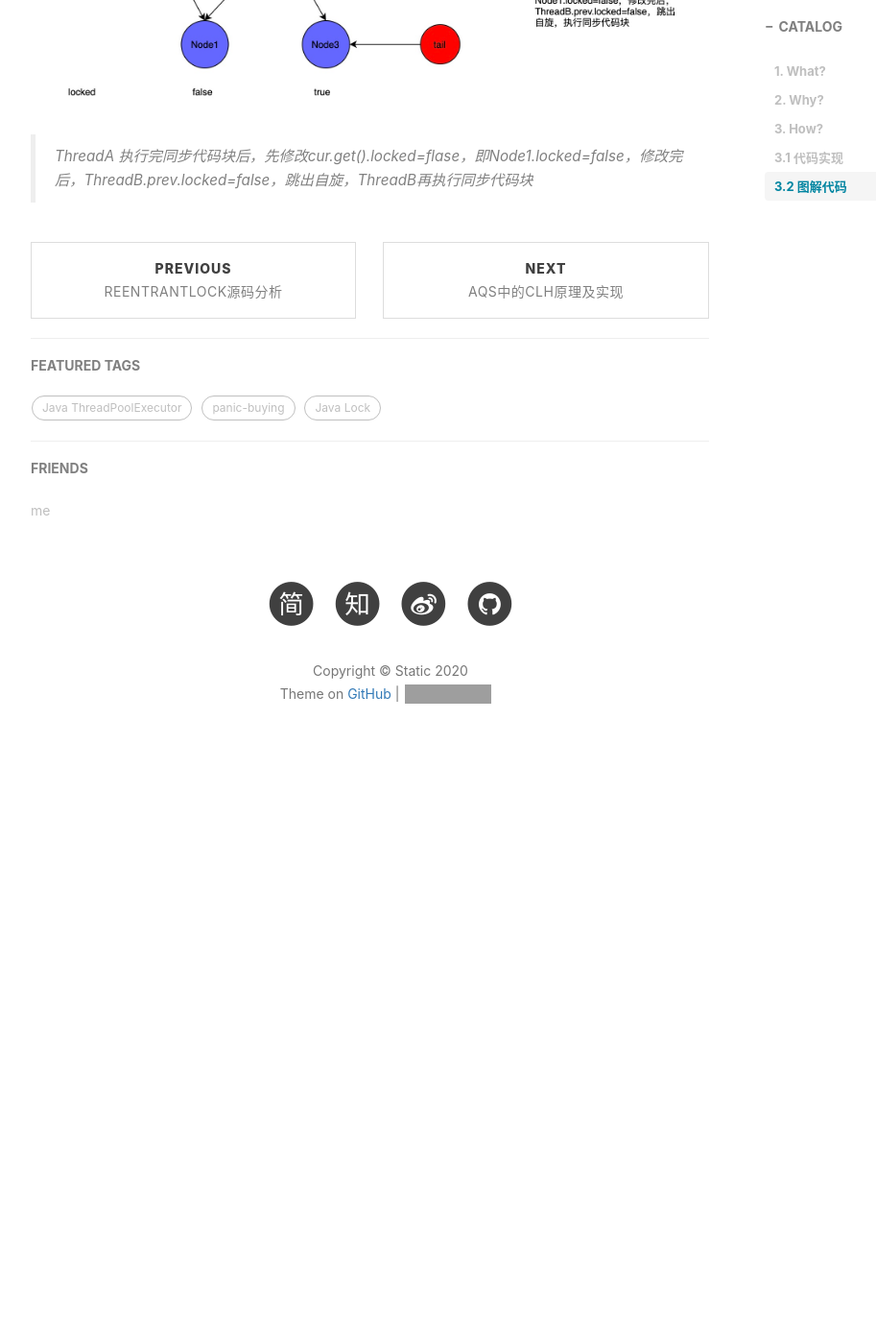
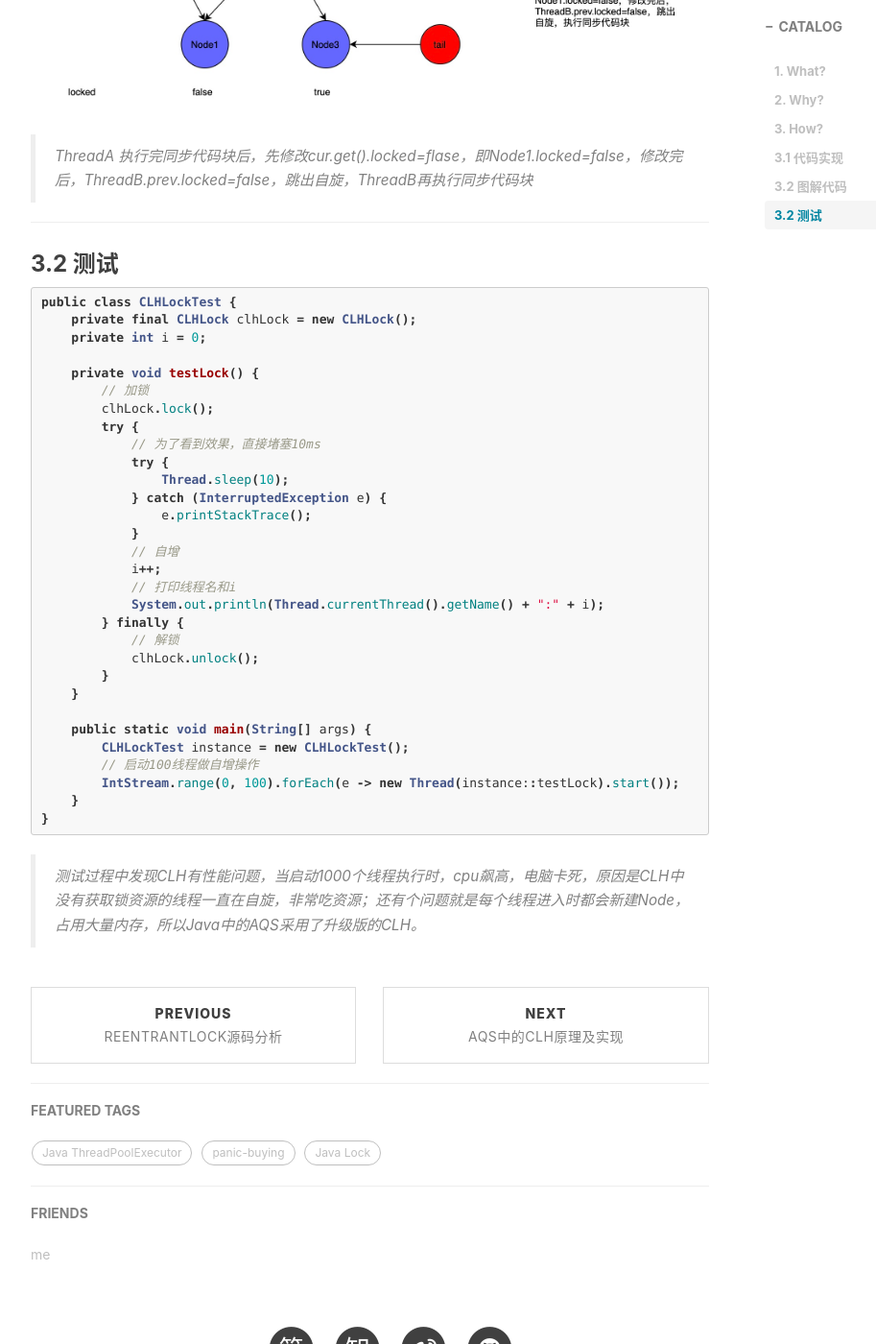
Before and after one commit to whvixd/qilixiang.github.io, a Jekyll site: the page built from _posts/2020-05-14-CLH.md, in a window 1280 px wide and 1400 px high, scrolled down 4586 px. Shown: the whole window at 96% size, without its empty margins (233-1146 px from the left). Built offline with Jekyll 4.4.1, drawn with Linux system fonts in a browser that asks for light colours; nearby versions of some CDN libraries; comment, search, counter and statistics services are not loaded; before the commit the page ends 5413 px from its top, so only the background shows below that; grey boxes are pictures that could not be loaded.

Commit message:
添加测试

````diff
--- a/_posts/2020-05-14-CLH.md
+++ b/_posts/2020-05-14-CLH.md
@@ -142,3 +142,42 @@ public class CLHLock implements Lock {
 </html>
 
 > ThreadA 执行完同步代码块后，先修改cur.get().locked=flase，即Node1.locked=false，修改完后，ThreadB.prev.locked=false，跳出自旋，ThreadB再执行同步代码块
+
+---
+
+### 3.2 测试
+
+```java
+public class CLHLockTest {
+    private final CLHLock clhLock = new CLHLock();
+    private int i = 0;
+
+    private void testLock() {
+        // 加锁
+        clhLock.lock();
+        try {
+            // 为了看到效果，直接堵塞10ms
+            try {
+                Thread.sleep(10);
+            } catch (InterruptedException e) {
+                e.printStackTrace();
+            }
+            // 自增
+            i++;
+            // 打印线程名和i
+            System.out.println(Thread.currentThread().getName() + ":" + i);
+        } finally {
+            // 解锁
+            clhLock.unlock();
+        }
+    }
+
+    public static void main(String[] args) {
+        CLHLockTest instance = new CLHLockTest();
+        // 启动100线程做自增操作
+        IntStream.range(0, 100).forEach(e -> new Thread(instance::testLock).start());
+    }
+}
+```
+
+> 测试过程中发现CLH有性能问题，当启动1000个线程执行时，cpu飙高，电脑卡死，原因是CLH中没有获取锁资源的线程一直在自旋，非常吃资源；还有个问题就是每个线程进入时都会新建Node，占用大量内存，所以Java中的AQS采用了升级版的CLH。
````
